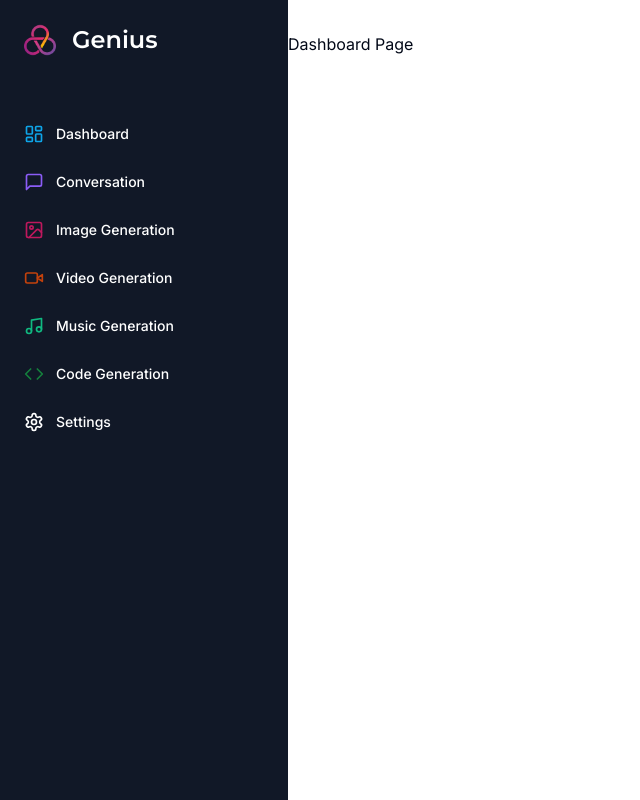
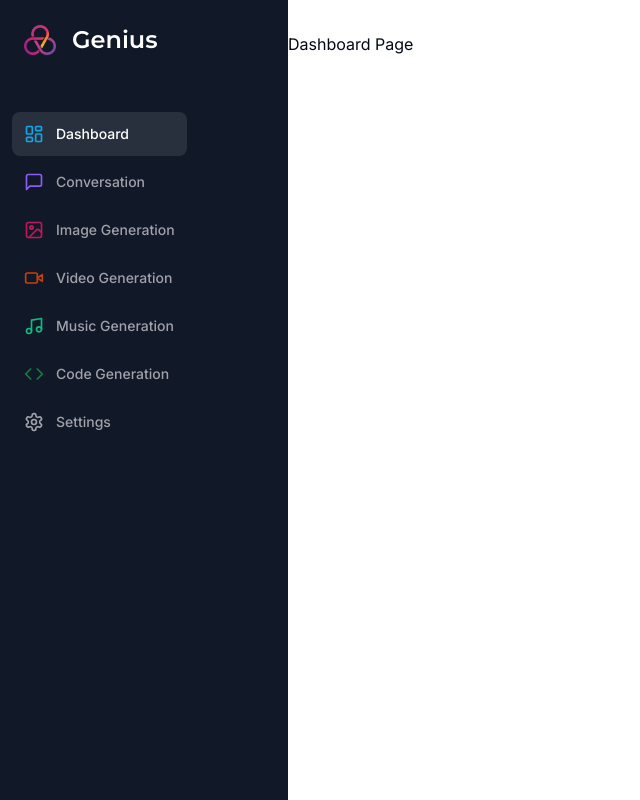
Before and after one commit to krutulkamil/platform, a Next.js app: page /dashboard in a window 1280 px wide. Shown: the whole page, without its empty margins (0-640 px from the left). Built offline with nearby package versions, Linux system fonts and the light colour scheme.

Commit message:
fix: add active route styling

```diff
--- a/components/sidebar/index.styles.ts
+++ b/components/sidebar/index.styles.ts
@@ -16,6 +16,10 @@ export const routesWrapperStyles = cn('space-y-1');
 
 export const routeItemStyles = cn('flex items-center flex-1');
 
+export const routeActiveStyles = cn('text-white bg-white/10');
+
+export const routeInActiveStyles = cn('text-zinc-400');
+
 export const routeLinkStyles = cn(
   'text-sm group flex p-3 w-full justify-start font-medium cursor-pointer hover:text-white hover:bg-white/10 rounded-lg transition'
 );
--- a/components/sidebar/index.tsx
+++ b/components/sidebar/index.tsx
@@ -4,6 +4,7 @@ import React from 'react';
 import Link from 'next/link';
 import Image from 'next/image';
 import { Montserrat } from 'next/font/google';
+import { usePathname } from 'next/navigation';
 
 import { cn } from '@/lib/utils';
 import { routes } from '@/components/sidebar/routes';
@@ -16,6 +17,8 @@ const montserrat = Montserrat({
 });
 
 export const Sidebar = () => {
+  const pathname = usePathname();
+
   return (
     <div className={styles.wrapperStyles}>
       <div className={styles.spacingWrapperStyles}>
@@ -32,7 +35,12 @@ export const Sidebar = () => {
             <Link
               key={route.href}
               href={route.href}
-              className={styles.routeLinkStyles}
+              className={cn(
+                styles.routeLinkStyles,
+                pathname === route.href
+                  ? styles.routeActiveStyles
+                  : styles.routeInActiveStyles
+              )}
             >
               <div className={styles.routeItemStyles}>
                 <route.icon
```
